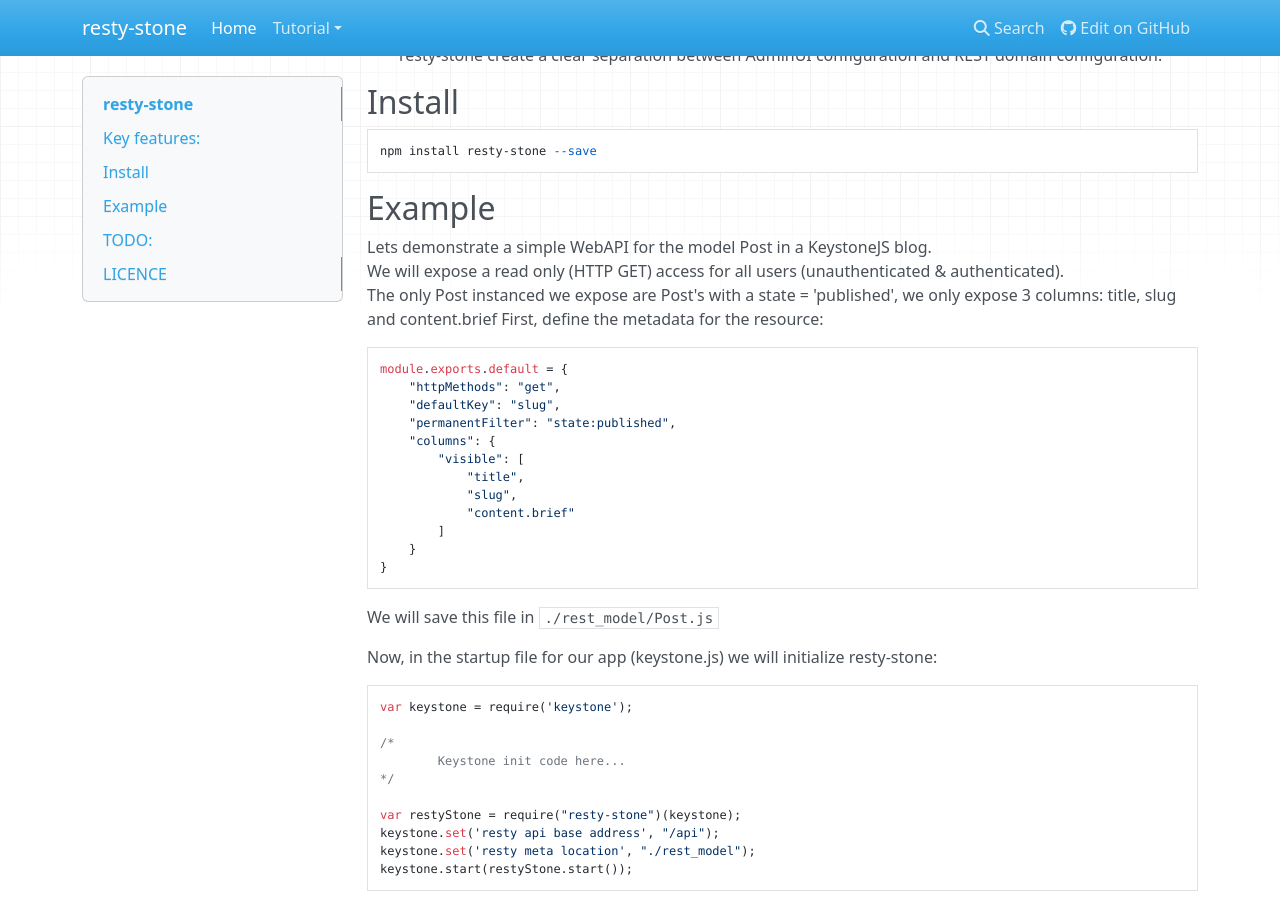
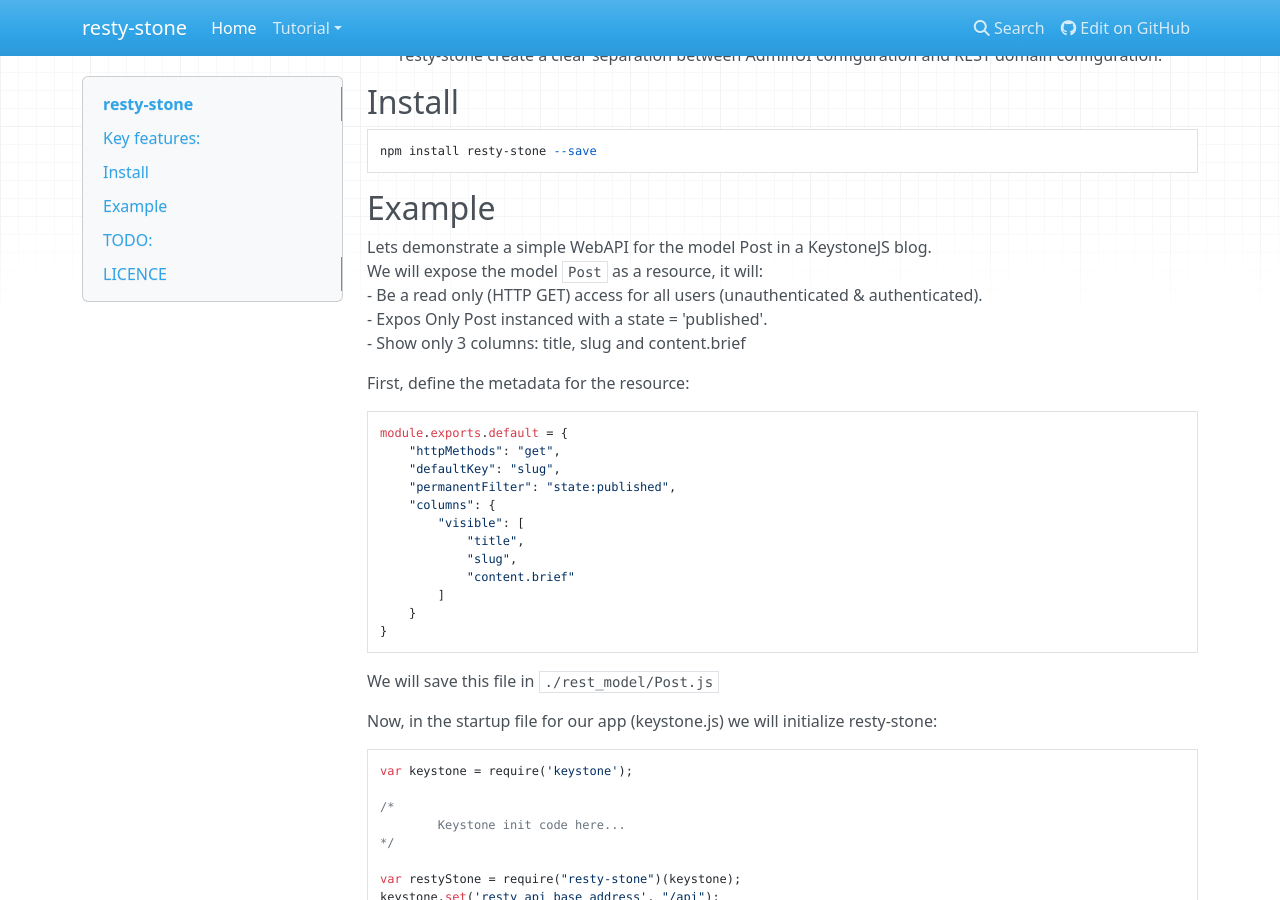
Before and after one commit to shlomiassaf/resty-stone, an MkDocs documentation site: the page built from docs/docs/index.md, in a window 1280 px wide and 900 px high, scrolled down 759 px. Built offline with MkDocs 1.6.1, drawn with Linux system fonts in a browser that asks for light colours; nearby versions of some CDN libraries; old or Windows-style settings are respelled for this version of MkDocs.

Commit message:
docs for 0.0.3

````diff
--- a/docs/docs/index.md
+++ b/docs/docs/index.md
@@ -40,8 +40,11 @@
 
 ## Example
 Lets demonstrate a simple WebAPI for the model Post in a KeystoneJS blog.
-We will expose a read only (HTTP GET) access for all users (unauthenticated & authenticated).
-The only Post instanced we expose are Post's with a state = 'published', we only expose 3 columns: title, slug and content.brief
+We will expose the model `Post` as a resource, it will:
+  - Be a read only (HTTP GET) access for all users (unauthenticated & authenticated).
+  - Expos Only Post instanced with a state = 'published'.
+  - Show only 3 columns: title, slug and content.brief
+
 First, define the metadata for the resource:
 ```
 module.exports.default = {
````
Also changed, not shown: README.md.
